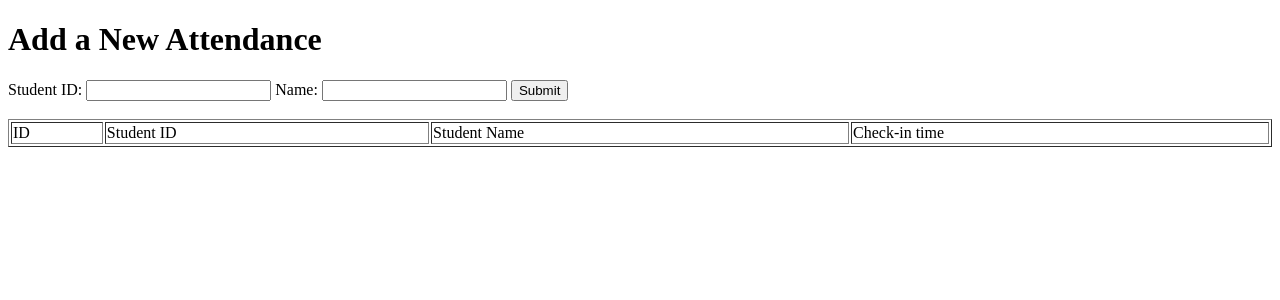
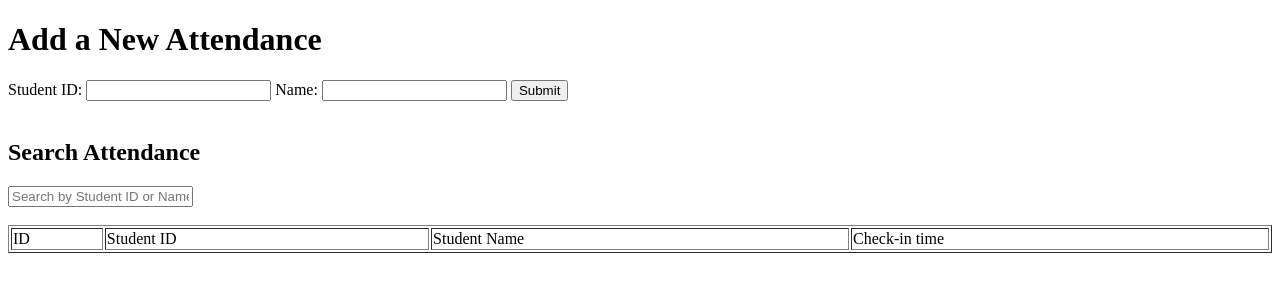
Before and after one commit to BaoLe106/Database-System, a Flask app: page / in a window 1280 px wide. Shown: the top 300 px of the page. Run offline with Flask 3, Linux system fonts and the light colour scheme; data that the repository does not hold is empty.

Commit message:
feat: searchbar for student attendance

```diff
--- a/HW1/templates/homepage.html
+++ b/HW1/templates/homepage.html
@@ -16,6 +16,9 @@
       <button type="submit">Submit</button>
     </form>
     <br />
+    <h2>Search Attendance</h2>
+    <input type="text" id="search-input" placeholder="Search by Student ID or Name" onkeyup="searchAttendance()" />
+    <br /><br />
     <table border="1" style="width: 100%">
       <tr>
         <td>ID</td>
@@ -152,6 +155,22 @@
           },
         });
       }
+      function searchAttendance() {
+        const input = document.getElementById('search-input').value.toLowerCase();
+        const table = document.getElementById('attendance-table');
+        const rows = table.getElementsByTagName('tr');
+
+        for (let i = 1; i < rows.length; i++) {
+          const studentId = rows[i].getElementsByTagName('td')[1].innerText.toLowerCase();
+          const studentName = rows[i].getElementsByTagName('td')[2].innerText.toLowerCase();
+
+          if (studentId.includes(input) || studentName.includes(input)) {
+            rows[i].style.display = '';
+          } else {
+            rows[i].style.display = 'none';
+          }
+        }
+      }
     </script>
   </body>
 </html>
```
